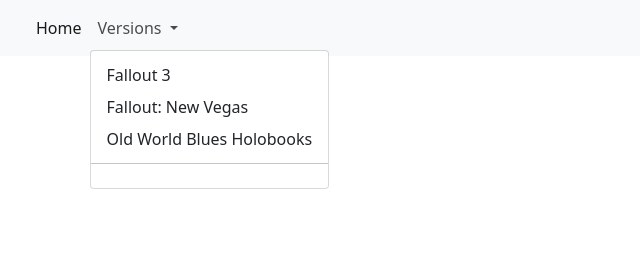
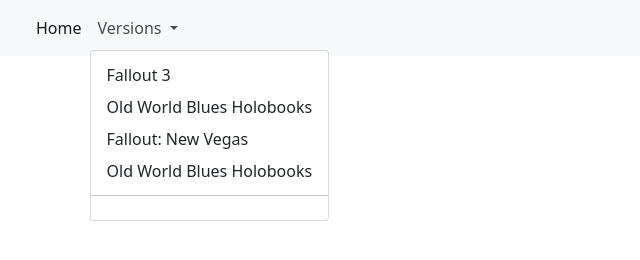
Before and after one commit to robertmoore40/fallout-checklists, a website: page index.html in a window 1280 px wide. Both pictures are taken after a click on the button "Versions". Shown: the whole page, without its empty margins (0-640 px from the left). Drawn offline with nearby package versions, Linux system fonts and the light colour scheme.

Commit message:
added dropdown option

```diff
--- a/index.html
+++ b/index.html
@@ -25,6 +25,7 @@
                 </a>
                 <ul class="dropdown-menu" aria-labelledby="navbarDropdown">
                   <li><a class="dropdown-item" href="/falloutthree.html">Fallout 3</a></li>
+                  <li><a class="dropdown-item" href="/holobooks.html">Old World Blues Holobooks</a></li>
                   <li><a class="dropdown-item" href="/newvegas.html">Fallout: New Vegas</a></li>
                   <li><a class="dropdown-item" href="/holobooks.html">Old World Blues Holobooks</a></li>
                   <li><hr class="dropdown-divider"></li>
```
